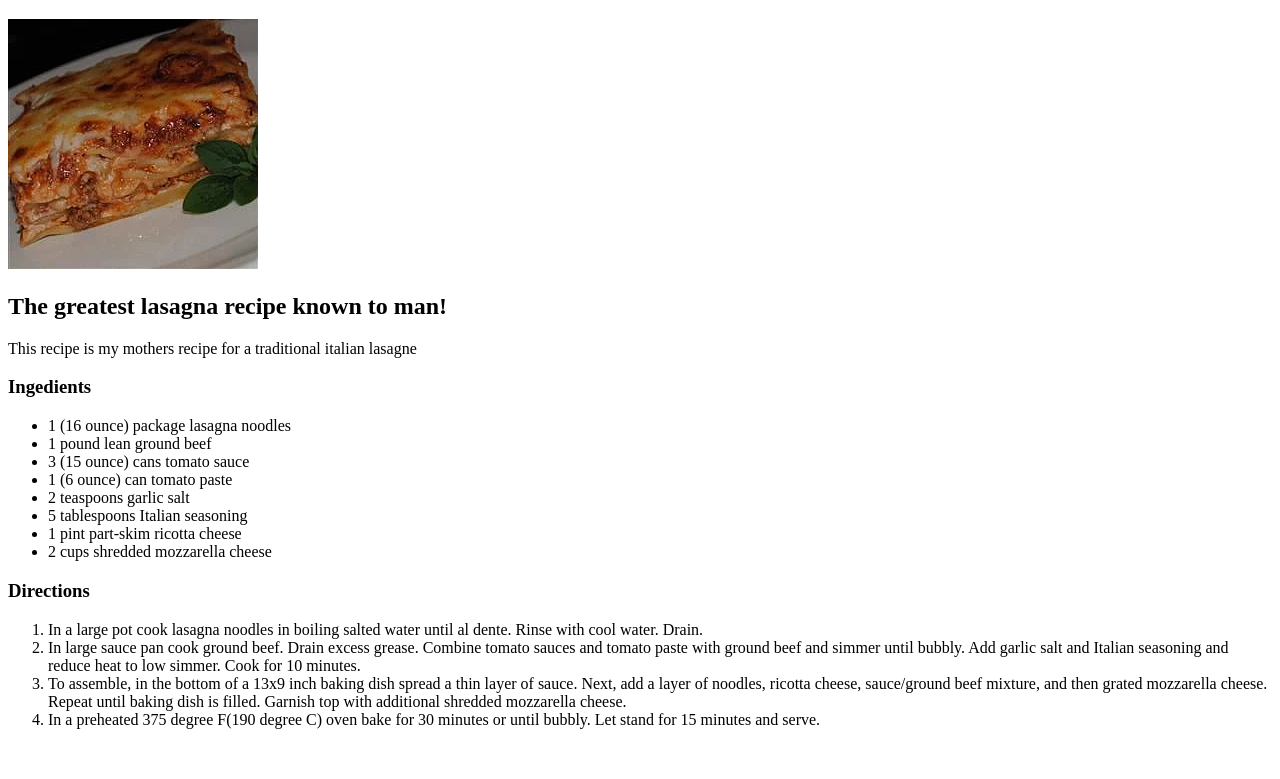
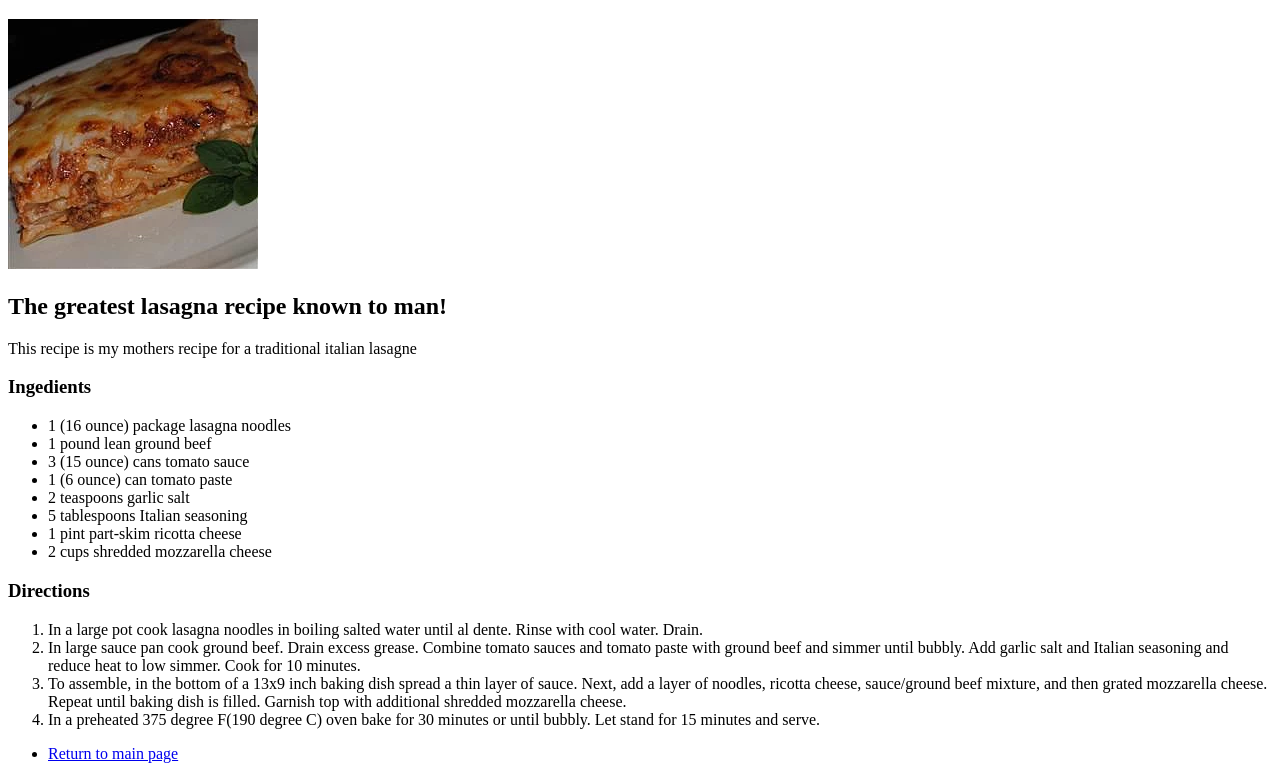
Before and after one commit to IDCameron/odin-recipes, a plain HTML site: page recipes/lasagna.html in a window 1280 px wide. Shown: the part 61-840 px from the top of the page. Before the commit the page ends 806 px from the top, so only its background shows below. Drawn offline with Linux system fonts and the light colour scheme.

Commit message:
Added return to main page link and corrected typo in index

```diff
--- a/recipes/lasagna.html
+++ b/recipes/lasagna.html
@@ -27,5 +27,8 @@
         <li>To assemble, in the bottom of a 13x9 inch baking dish spread a thin layer of sauce. Next, add a layer of noodles, ricotta cheese, sauce/ground beef mixture, and then grated mozzarella cheese. Repeat until baking dish is filled. Garnish top with additional shredded mozzarella cheese.</li>
         <li>In a preheated 375 degree F(190 degree C) oven bake for 30 minutes or until bubbly. Let stand for 15 minutes and serve.</li>
     </ol>
+    <ul>
+        <li><a href="index.html">Return to main page</a></li>
+    </ul>
 </body>
 </html>
```
Also changed, not shown: index.html (+2 -2 lines), recipes/tiramisu.html (+3 -0 lines), recipes/tomato-salad.html (+3 -0 lines).
